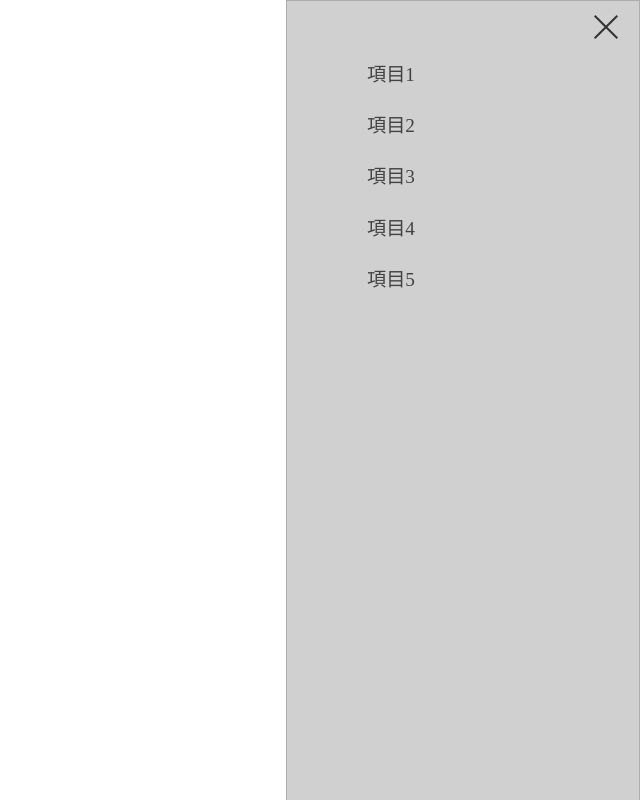
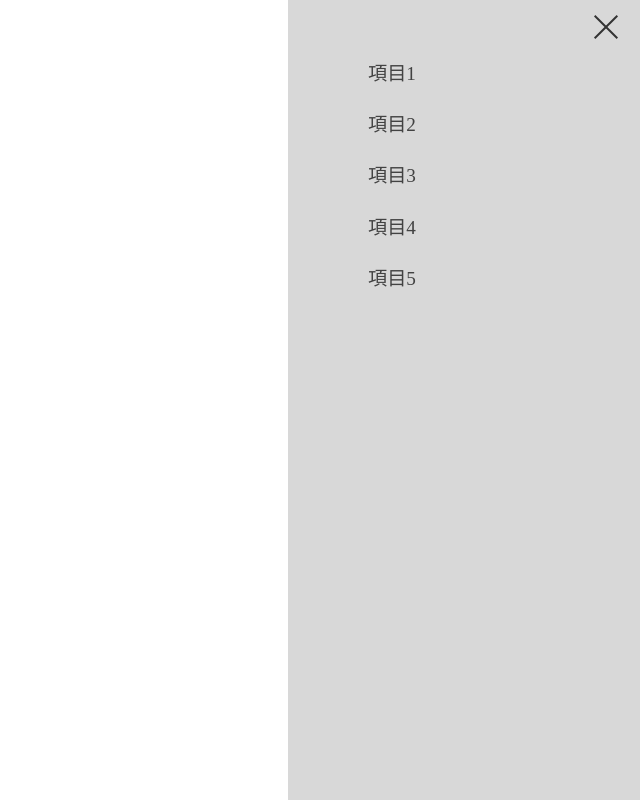
Before and after one commit to helloworld753315/vue_hamburger, a plain HTML site: page index.html in a window 1280 px wide. Both pictures are taken after a click on the element 1245 px from the left and 36 px from the top of the page. Shown: the whole page, without its empty margins (640-1280 px from the left). Drawn offline with nearby package versions, Linux system fonts and the light colour scheme.

Commit message:
second commit

```diff
--- a/style.css
+++ b/style.css
@@ -22,12 +22,10 @@
   top: 16px;
   transition: 0.4s ease;
 }
-
 .hamburger_btn .line_02 {
   top: 26px;
   transition: 0.4s ease;
 }
-
 .hamburger_btn .line_03 {
   top: 36px;
   transition: 0.4s ease;
@@ -38,12 +36,10 @@
   transform: translateY(10px) rotate(-45deg);
   transition: 0.4s ease;
 }
-
 .btn_line02 {
   transition: 0.4s ease;
   opacity: 0;
 }
-
 .btn_line03 {
   transform: translateY(-10px) rotate(45deg);
   transition: 0.4s ease;
@@ -55,7 +51,6 @@
 .menu-enter-active, .menu-leave-active {
   transition: opacity 0.4s;
 }
-
 .menu-enter, .menu-leave-to {
   opacity: 0;
 }
@@ -64,13 +59,9 @@
   list-style: none;
   line-height: 1;
   padding: 1rem;
-
 }
-
 .menu {
-  /*background-color: rgba(36, 36, 36, 0.809);*/
-  background-color: rgba(197, 197, 197, 0.809);
-  border: #adadad 1px solid ;
+  background-color: rgba(197, 197, 197, 0.671);
   z-index: 30;
   padding: 2rem 1rem;
   position: fixed;
@@ -79,15 +70,12 @@
   top: 0;
   right: 0;
 }
-
 .menu a {
-  /*color: white;*/
   color: rgb(66, 66, 66);
   text-decoration: none;
   font-size: 1.2rem;
   padding: 0 2rem;
 }
-
 .menu ul{
   margin: 1rem;
   padding: 0;
```
